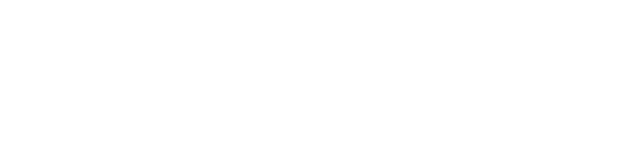
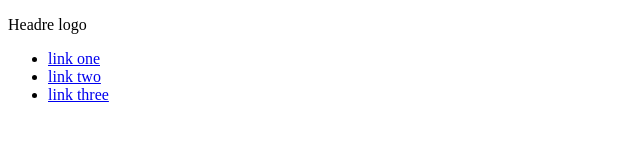
Before and after one commit to AneeIsh23-dev/landing_page, a plain HTML site: page index.html in a window 1280 px wide. Shown: the whole page, without its empty margins (0-640 px from the left). Drawn offline with Linux system fonts and the light colour scheme.

Commit message:
Add navigation bar with logo and links

```diff
--- a/index.html
+++ b/index.html
@@ -7,6 +7,16 @@
     <title>Document</title>
 </head>
 <body>
+    <div class="navbar">
+        <p class="header">Headre logo</p>
+        <div class="right-links">
+            <ul>
+                <li><a href="#">link one</a></li>
+                <li><a href="#">link two</a></li>
+                <li><a href="#">link three</a></li>
+            </ul>
+        </div>
+    </div>
 
 </body>
 </html>
```
